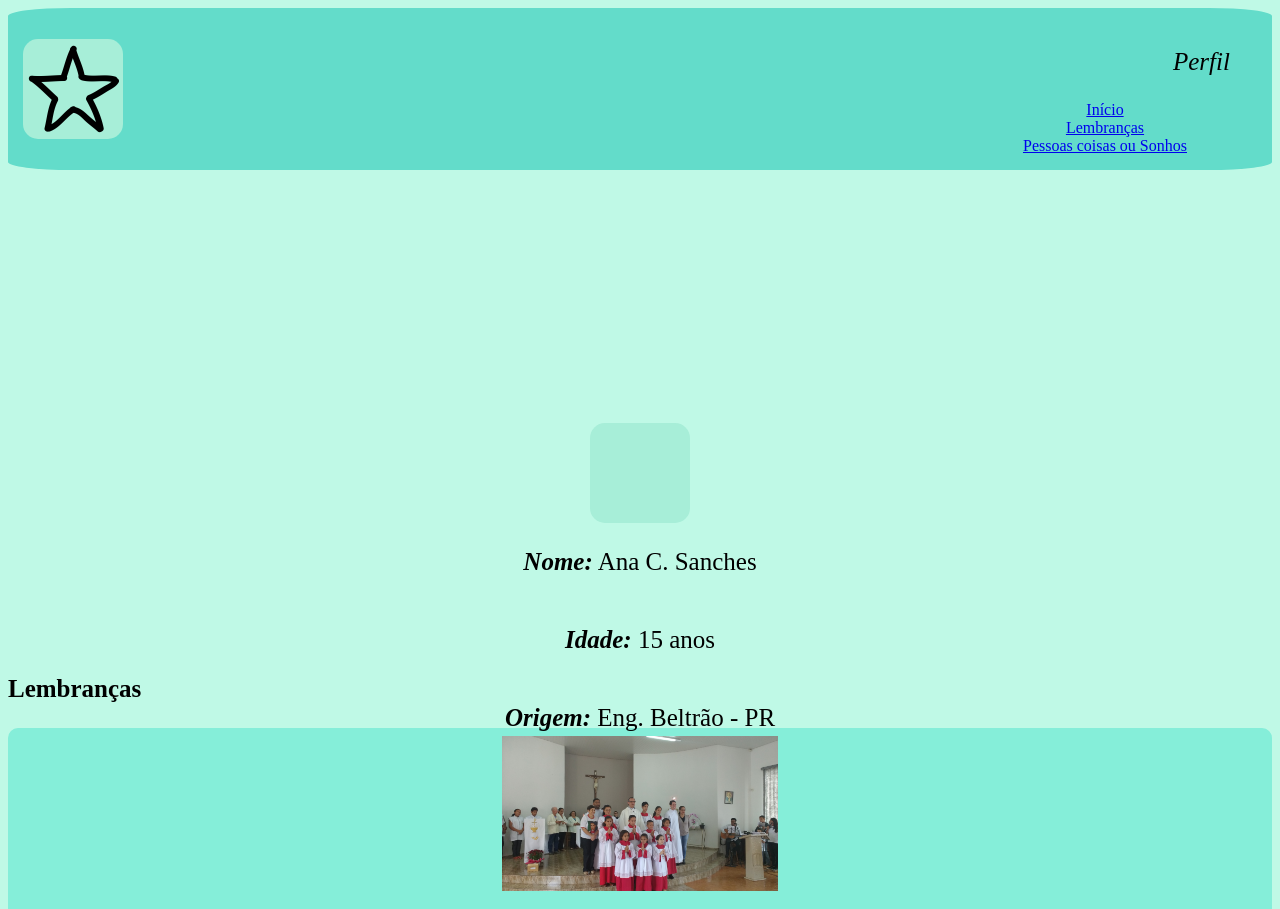
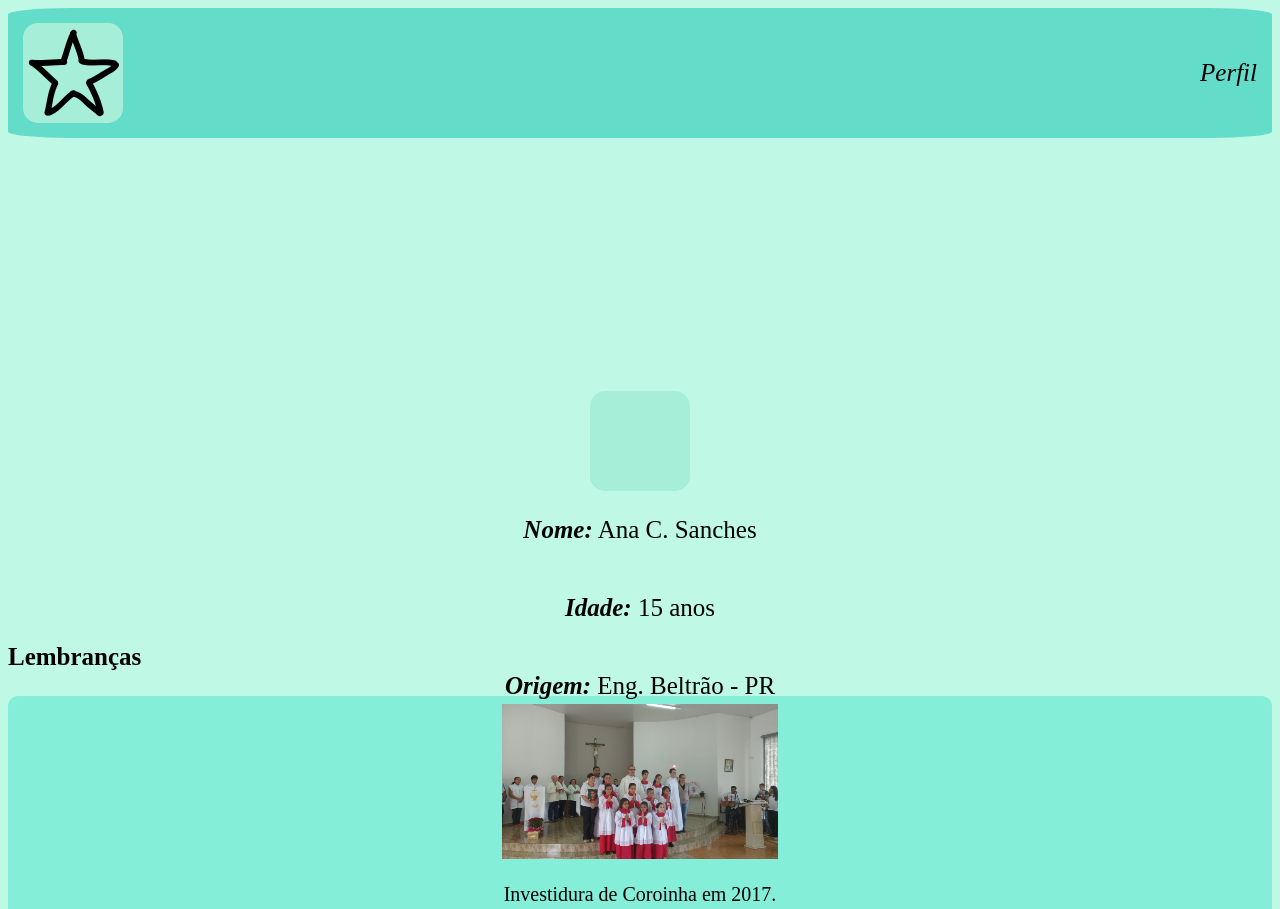
Before and after one commit to AnaClaraVS/3BimestreTrabalhoTI, a plain HTML site: page index.html in a window 1280 px wide. Shown: the top 909 px of the page. Drawn offline with Linux system fonts and the light colour scheme.

Commit message:
Atualização final

```diff
--- a/index.html
+++ b/index.html
@@ -104,9 +104,6 @@
                 <header>
                     <p class= "right-corner" style="font-size: 25px; font-style:oblique;">Perfil</p>
                 <div class="seletores">
-                    <a href="#início"> Início</a>
-                    <a href="#lembranças"> Lembranças</a>
-                    <a href="#pessoascoisassonhos"> Pessoas coisas ou Sonhos</a>
                 </div>
                 </header>
             </div>
```
